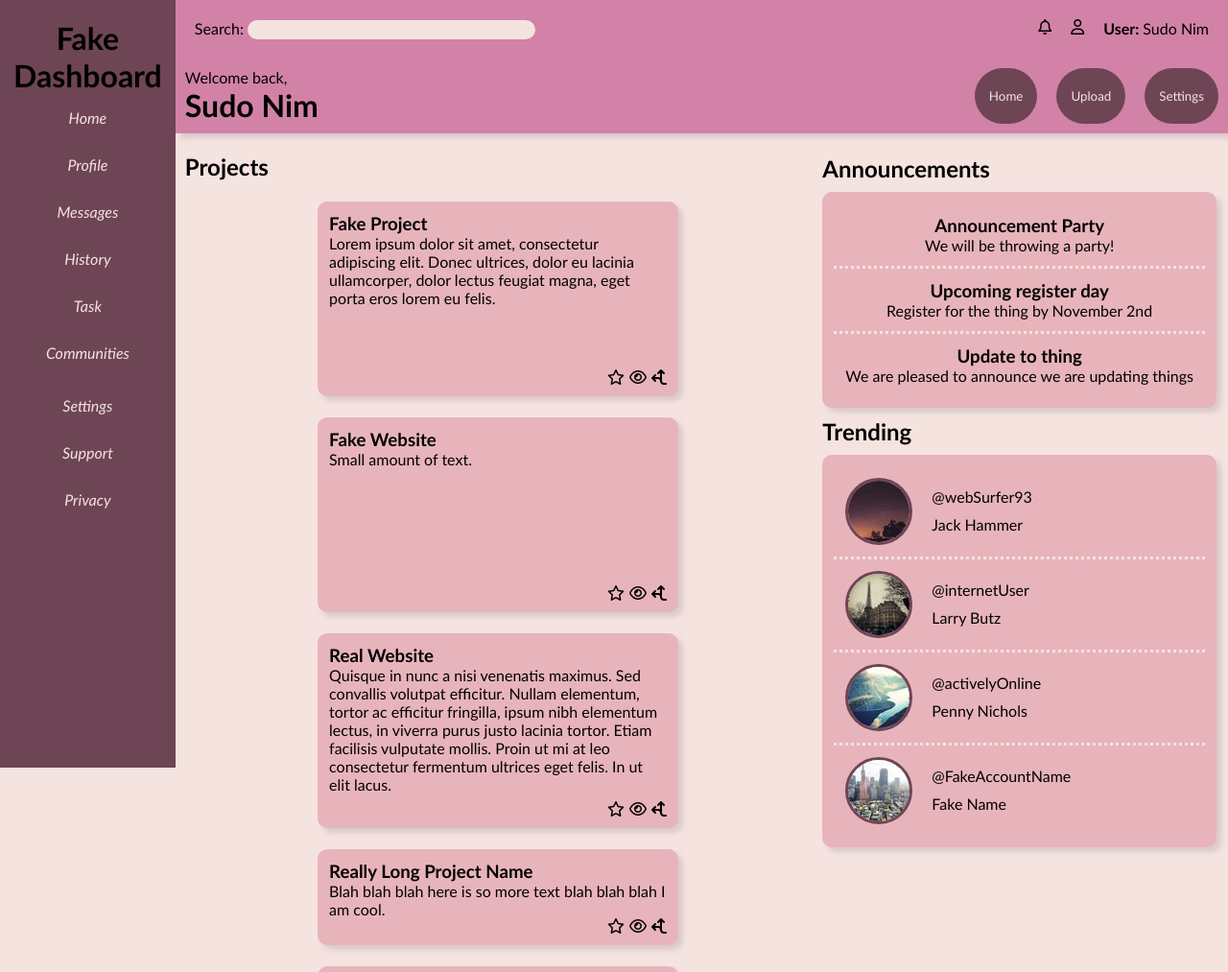
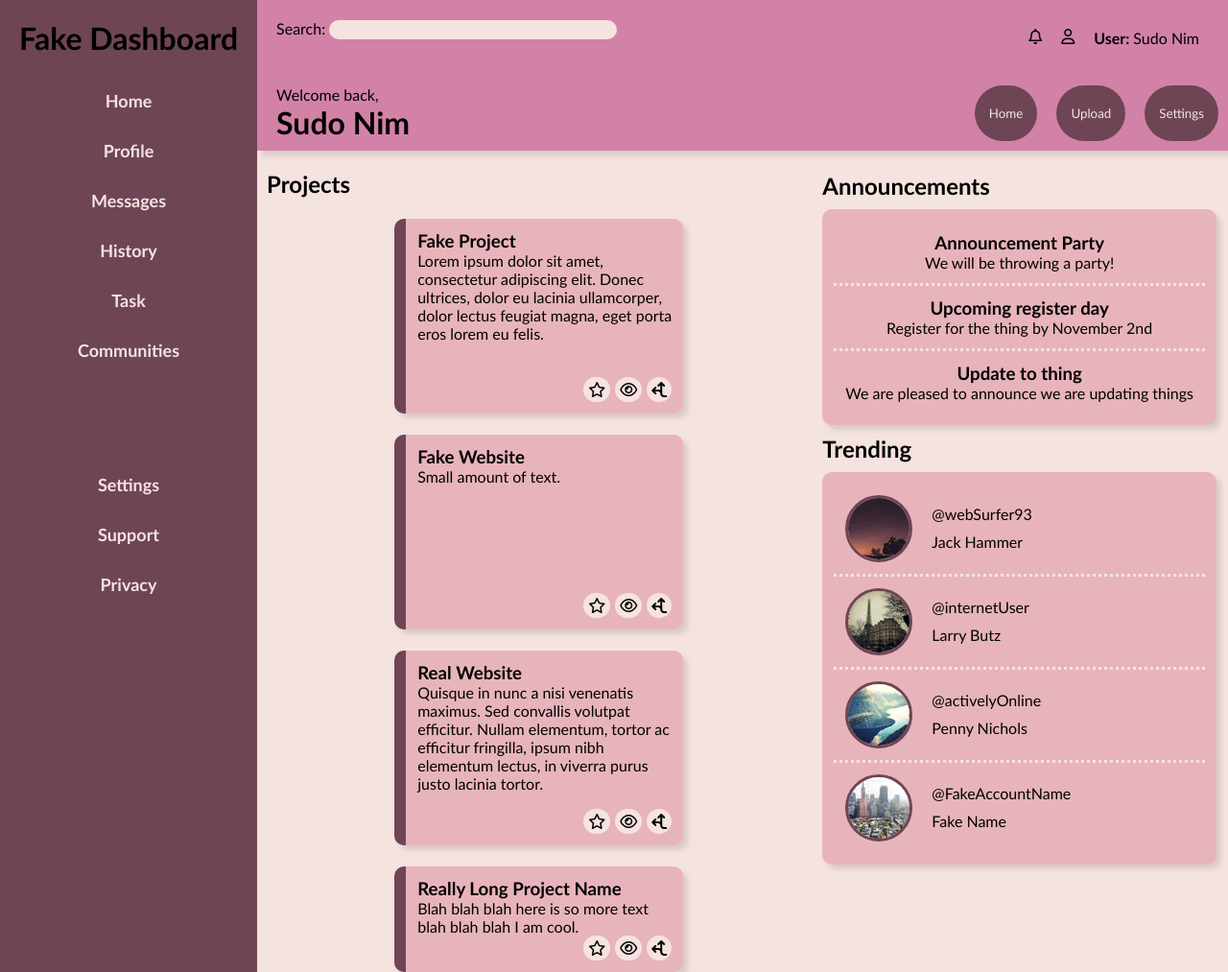
Before and after one commit to Davidjdavid/Admin-Dashboard, a plain HTML site: page index.html in a window 1280 px wide. Shown: the top 1013 px of the page at 96% size. Drawn offline with Linux system fonts and the light colour scheme.

Commit message:
Fixed a bunch of things and cleaned everything up. Made some final changes to the display also light font and button colors.

```diff
--- a/index.html
+++ b/index.html
@@ -87,7 +87,7 @@
                         <div class="project">
                             <div class="projectText">
                                 <h3>Real Website</h3>
-                                <p>Quisque in nunc a nisi venenatis maximus. Sed convallis volutpat efficitur. Nullam elementum, tortor ac efficitur fringilla, ipsum nibh elementum lectus, in viverra purus justo lacinia tortor. Etiam facilisis vulputate mollis. Proin ut mi at leo consectetur fermentum ultrices eget felis. In ut elit lacus.</p>
+                                <p>Quisque in nunc a nisi venenatis maximus. Sed convallis volutpat efficitur. Nullam elementum, tortor ac efficitur fringilla, ipsum nibh elementum lectus, in viverra purus justo lacinia tortor.</p>
                             </div>
                             <div class="icons">
                                 <i class="fa-regular fa-star"></i>
@@ -120,7 +120,7 @@
                         <div class="project">
                             <div class="projectText">
                                 <h3>Another Really Long Project Name Oh Wow So Many Words</h3>
-                                <p>Fusce quis nisl sit amet dui varius dignissim at quis orci. Donec quis dui vitae augue mollis tristique non eget enim. Praesent eleifend iaculis accumsan. Etiam bibendum, sapien quis sollicitudin aliquam, felis enim sollicitudin risus, et accumsan dui lectus quis ante.</p>
+                                <p>Fusce quis nisl sit amet dui varius dignissim at quis orci. Donec quis dui vitae augue mollis tristique non eget enim. Praesent eleifend iaculis accumsan.</p>
                             </div>
                             <div class="icons">
                                 <i class="fa-regular fa-star"></i>
@@ -153,28 +153,28 @@
                         <h2>Trending</h2>
                         <div class="trendingBox">
                             <div class="trending">
-                                <img src="images/UserOne.jpg">
+                                <img src="images/UserOne.jpg" alt="Sunset with tree">
                                 <div>
                                     <p>@webSurfer93</p>
                                     <p>Jack Hammer</p>
                                 </div>
                             </div>
                             <div class="trending">
-                                <img src="images/UserTwo.jpg">
+                                <img src="images/UserTwo.jpg" alt="Eiffel Tower from below">
                                 <div>
                                     <p>@internetUser</p>
                                     <p>Larry Butz</p>
                                 </div>
                             </div>
                             <div class="trending">
-                                <img src="images/UserThree.jpg">
+                                <img src="images/UserThree.jpg" alt="Mountains and rivers from above">
                                 <div>
                                     <p>@activelyOnline</p>
                                     <p>Penny Nichols</p>
                                 </div>
                             </div>
                             <div class="trending">
-                                <img src="images/UserFour.jpg">
+                                <img src="images/UserFour.jpg" alt="City skyline">
                                 <div>
                                     <p>@FakeAccountName</p>
                                     <p>Fake Name</p>
--- a/style.css
+++ b/style.css
@@ -1,5 +1,6 @@
 :root {
     --shadow: 5px 5px 5px #c2b5b786;
+    --shadowReverse: inset 0px 0px 5px #c2b5b786;
     --colorLight: #F5E3E0;
     --colorLightMid: #E8B4BC;
     --colorMid: #D282A6;
@@ -12,7 +13,11 @@ h2 {
 }
 
 .firstLinks a:hover, .secondLinks a:hover {
-    background-color: var(--colorMid);
+    background-color: var(--colorLightMid);
+    text-decoration: none;
+    color: var(--colorHigh);
+    font-weight: bold;
+    font-size: large;
 }
 
 .firstLinks, .secondLinks {
@@ -23,6 +28,12 @@ h2 {
 
 .firstLinks a, .secondLinks a {
     padding: 5px;
+    margin-top: 10px;
+    margin-bottom: 10px;
+    text-decoration: none;
+    color: var(--colorLight);
+    font-weight: bold;
+    font-size: large;
 }
 
 
@@ -40,9 +51,8 @@ body {
 
 .content {
     display: grid;
-    grid-template-columns: 1fr 6fr;
-    grid-template-rows: 1fr 4fr;
-    height: 100vh;
+    grid-template-columns: auto 2fr;
+    grid-template-rows: auto;
     max-width: 100%;
 }
 
@@ -59,40 +69,35 @@ body {
     background-color: var(--colorHighMid);
     display: grid;
     grid-template-rows: auto 1fr;
-    height: 100vh;
-}
+    height: 100%;
+    min-height: 100vh;
 
-
-a {
-    margin-top: 10px;
-    margin-bottom: 10px;
-    text-decoration: none;
-    color: var(--colorLight);
-    font-style: italic;
 }
 
 .sidebarLinks {
     display: grid;
-    grid-template-rows: repeat(2, clamp(10px, 50%, 300px));
+    grid-template-rows: repeat(2, clamp(100px, 50%, 400px));
     text-align: left;
 }
 
 .mainContent {
     display: grid;
     background-color: var(--colorLight);
-    grid-template-columns: 3fr auto
+    grid-template-columns: 3fr auto;
 }
 
 .projectArea {
     display: grid;
-    grid-template-columns: repeat(auto-fit, 400px);
+    grid-template-columns: repeat(auto-fit, 325px);
     grid-template-rows: repeat(3, 225px);
     justify-content: center;
+
 }
 
 .project {
     padding: 12px;
     margin: 12px;
+    border-left: solid 12px var(--colorHighMid);
     background-color: var(--colorLightMid);
     text-align: left;
     display: flex;
@@ -138,7 +143,7 @@ a {
 
 .topHeaderArea {
     display: grid;
-    grid-template-columns: 2fr auto;
+    grid-template-columns: 1fr auto;
 }
 
 .bottomHeaderArea {
@@ -153,17 +158,17 @@ a {
 
 .userAccountSection {
     display: flex;
-    margin-left: 5px;
+    margin: 10px;
+    padding: 10px;
 }
 
 .userAccountSection > * {
-    margin-left: 20px;
+    margin: 10px;
 }
 
 .mainArea {
     display: grid;
-    grid-template-rows: 1fr 6fr;
-    height: 100vh;
+    grid-template-rows: auto;
 }
 
 .searchArea {
@@ -179,13 +184,9 @@ a {
     background-color: var(--colorLight);
 }
 
-.userAccountSection {
-    margin: 10px;
-    padding: 10px;
-}
 
 .title {
-    margin-top: 20px;
+    margin: 20px;
 }
 
 .userAccountInfo, .buttonArea {
@@ -210,12 +211,6 @@ button {
     color: var(--colorLight);
 }
 
-button:hover {
-    background-color: var(--colorLightMid);
-    box-shadow: var(--shadow);
-    color: var(--colorHigh);
-}
-
 .rightSide {
     margin: 12px;
 }
@@ -229,7 +224,6 @@ button:hover {
     margin-top: 10px;
     margin-left: 10px;
 }
-
 
 .announcement:not(:last-child), .trending:not(:last-child) {
     border-bottom: dotted var(--colorLight);
@@ -249,4 +243,25 @@ button:hover {
 .userAccountInfo {
     display: flex;
     flex-direction: column;
+    margin-left: 20px;
 }
+
+.icons > * {
+    padding: 5px;
+    background-color: var(--colorLight);
+    border-radius: 15px;
+}
+
+
+button:hover {
+    background-color: var(--colorLightMid);
+    box-shadow: var(--shadow);
+    color: var(--colorHigh);
+}
+
+
+.icons > *:active, button:active {
+    background-color: var(--colorHighMid);
+    color: var(--colorLight);
+    box-shadow: var(--shadowReverse);
+}
```
